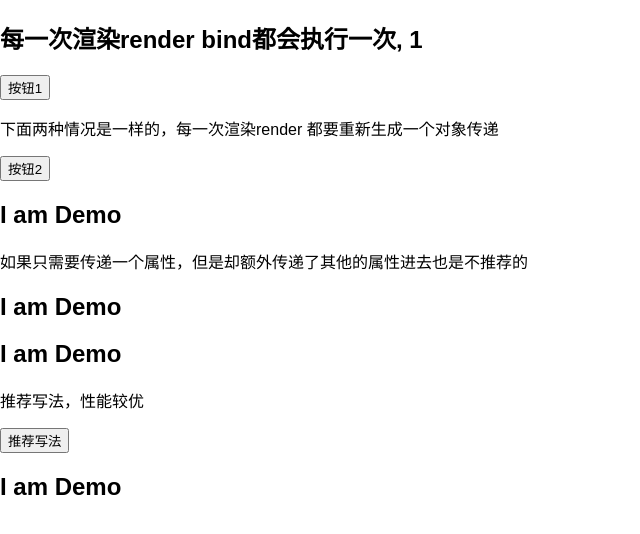
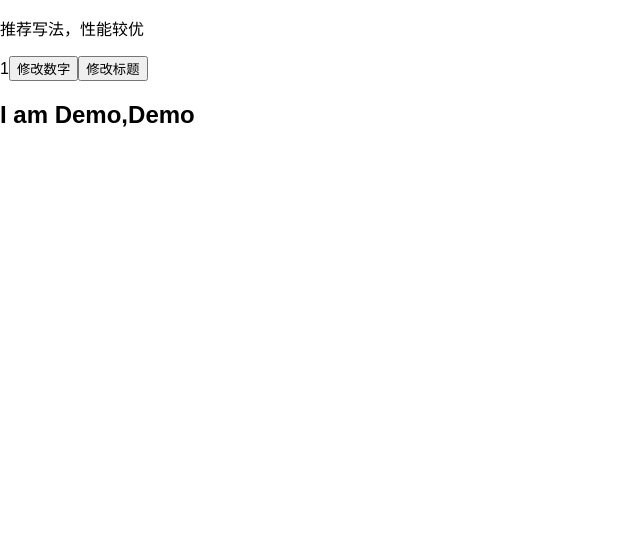
Before and after one commit to lulu27753/performance-demo, a React app: page / in a window 1280 px wide. Shown: the top 534 px of the page, without its empty margins (0-640 px from the left). Built offline with nearby package versions, Linux system fonts and the light colour scheme.

Commit message:
shouldComponentUpdate 减少React的组件渲染次数

```diff
--- a/src/App.jsx
+++ b/src/App.jsx
@@ -5,52 +5,55 @@ class App extends React.Component {
   constructor(props) {
     super(props);
     console.log('构造函数只执行一次');
-    this.handleClick = this.handleClick.bind(this)
+    this.handleNum = this.handleNum.bind(this);
+    this.handleTitle = this.handleTitle.bind(this);
     this.state = {
       num: 1,
       title: 'Demo'
-    }
-    this.style = {
-      color: 'red'
-    }
+    };
   }
-  handleClick() {
-    // console.log('test');
+  handleNum() {
     this.setState({
       num: this.state.num + 1,
     });
   }
+  handleTitle() {
+    if (this.state.num % 2 === 0) {
+      this.setState({
+        title: '偶数'
+      });
+    } else {
+      this.setState({
+          title: '奇数'
+        });
+    }
+  }
   render() {
-    const item = {demo: 'demo'}
-    console.log('render');
     return (
       <div>
-        <h2>每一次渲染render bind都会执行一次, {this.state.num}</h2>
-        <button onClick={this.handleClick.bind(this)}>按钮1</button>
-
-        <p>下面两种情况是一样的，每一次渲染render 都要重新生成一个对象传递</p>
-        <button onClick={() => this.handleClick()}>按钮2</button>
-        <Demo style={{color: 'red'}} name={{demo: 'demo'}} />
-
-        <p>如果只需要传递一个属性，但是却额外传递了其他的属性进去也是不推荐的</p>
-        <Demo title={this.state.title} />
-        <Demo {...this.state} />
-
         <p>推荐写法，性能较优</p>
-        <button onClick={this.handleClick}>推荐写法</button>
-        <Demo style={this.style} name={{item}} />
+        { this.state.num }
+        <button onClick={this.handleNum}>修改数字</button>
+        <button onClick={this.handleTitle}>修改标题</button>
+        <Demo style={this.style} name={this.state.title} />
       </div>
     );
   }
 }
 
-
 class Demo extends React.Component {
+  shouldComponentUpdate(nextProps, nextState) {
+    // eslint-disable-next-line
+    if (nextProps.name === this.props.name) {
+      return false
+    }
+    return true;
+  }
   render() {
     console.log('Demo render 执行中');
     return (
       <div>
-        <h2>I am Demo</h2>
+        <h2>I am Demo,{ this.props.name }</h2>
       </div>
     );
   }
```
